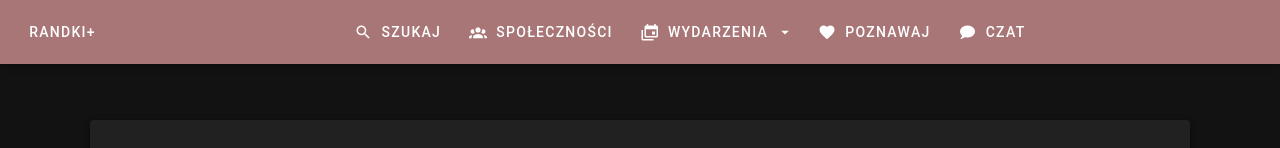
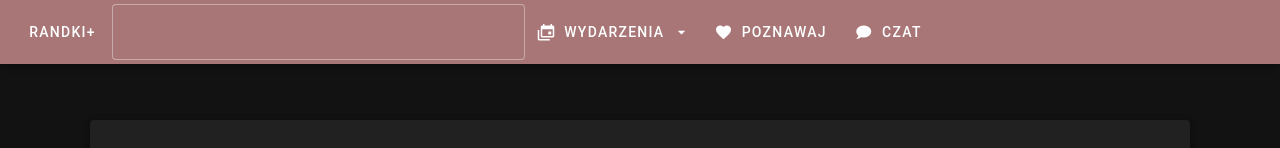
Before and after one commit to JakubTuta/Strona-randkowa, a Nuxt app: page /user/events/add in a window 1280 px wide. Shown: the top 148 px of the page. Built offline with nearby package versions, Linux system fonts and the light colour scheme; no server answers.

Commit message:
fixed view

```diff
--- a/components/drawerUser.vue
+++ b/components/drawerUser.vue
@@ -29,7 +29,6 @@ const drawer = defineModel({ default: false })
             append-icon="mdi-party-popper"
             :title="$t('navBar.user.events.browse')"
           />
-
         </v-list>
       </v-menu>
     </v-list-item>
--- a/components/navBarUser.vue
+++ b/components/navBarUser.vue
@@ -30,18 +30,16 @@ async function logOut() {
       {{ t("appName") }}
     </v-btn>
 
-    <v-spacer />
+    <v-text-field v-model="search" :label="t('navBar.findTextField')" single-line hide-details />
+    <!-- <v-btn v-if="!showSearch" variant="text" color="default" prepend-icon="mdi-magnify" @click="showSearch = !showSearch">
+      {{ t('navBar.search') }}
+    </v-btn>
+    <v-btn v-else density="compact" color="default" @click="showSearch = !showSearch">
+      X
+    </v-btn> -->
+    <!-- <v-spacer /> -->
 
-    <v-text-field v-if="showSearch" v-model="search" prepend-icon="mdi-magnify" label="Wyszukaj użytkownika" single-line hide-details />
-    <v-btn variant="text" color="default" prepend-icon="mdi-magnify" @click="showSearch = !showSearch">
-      {{ showSearch ? 'Zamknij' : 'Szukaj' }}
-    </v-btn>
-
-    <div v-if="!showSearch" class="hidden-sm-and-down">
-      <v-btn variant="text" color="default" prepend-icon="mdi-account-group">
-        {{ t('navBar.user.communities') }}
-      </v-btn>
-
+    <div class="hidden-sm-and-down" style="display: flex; justify-content: flex-end;">
       <v-btn variant="text" color="default" prepend-icon="mdi-calendar-multiple" :append-icon="eventMenuIcon">
         {{ t('navBar.user.events.events') }}
         <v-menu activator="parent" @update:model-value="changeIcon">
@@ -65,7 +63,7 @@ async function logOut() {
     <v-spacer />
 
     <div class="hidden-xs">
-      <v-btn v-if="userData" class=" mr-2" color="default" prepend-icon="mdi-account">
+      <v-btn v-if="userData" class="mr-2" color="default" prepend-icon="mdi-account">
         {{ `${userData.firstName} ${userData.lastName}` }}
         <v-menu activator="parent">
           <v-list class="justify-center">
--- a/locales/en.json
+++ b/locales/en.json
@@ -22,7 +22,10 @@
       },
       "meet": "Meet people",
       "chat": "Chat"
-    }
+    },
+    "search": "Search",
+    "close": "Close",
+    "findTextField": "Find people"
   },
   "events": {
     "add": {
--- a/locales/pl.json
+++ b/locales/pl.json
@@ -22,7 +22,10 @@
       },
       "meet": "Poznawaj",
       "chat": "Czat"
-    }
+    },
+    "search": "Szukaj",
+    "close": "Zamknij",
+    "findTextField": "Wyszukaj użytkownika"
   },
   "events": {
     "add": {
```
